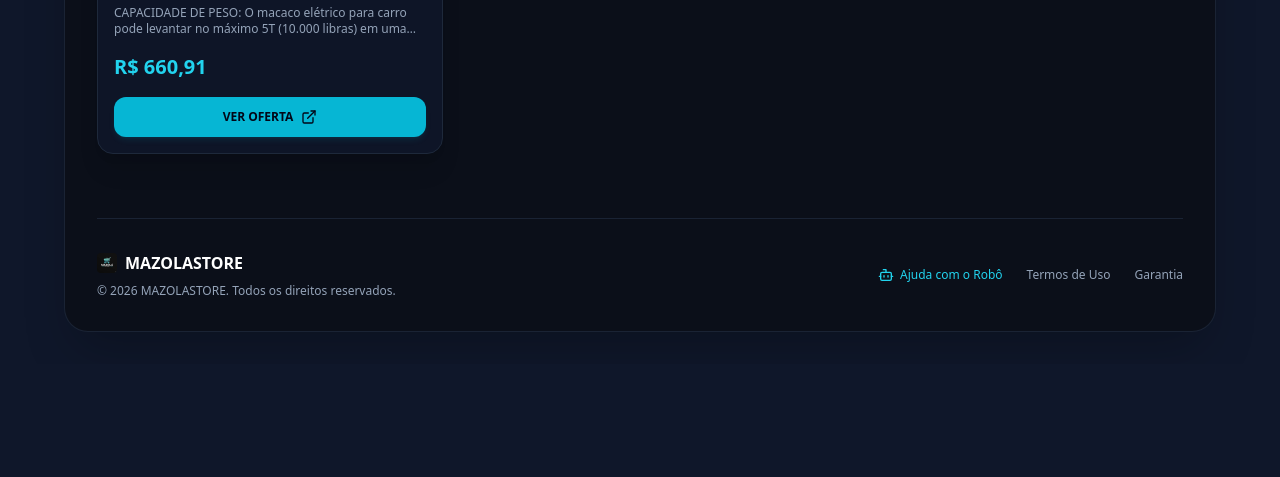
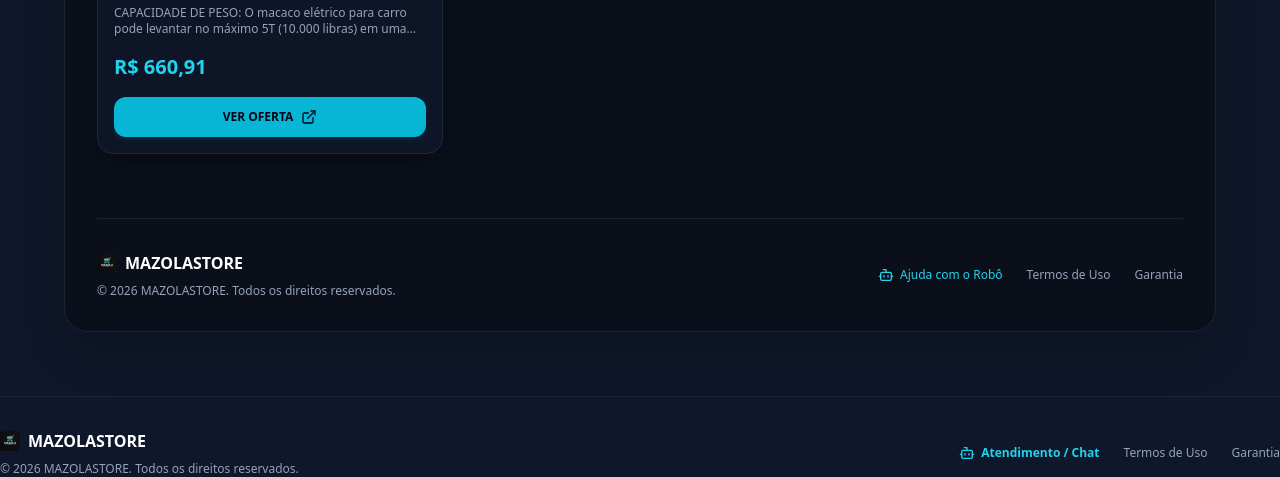
Before and after one commit to marciofran/mazolastore, a plain HTML site: page index.html in a window 1280 px wide. Shown: the part 2395-2872 px from the top of the page. Before the commit the page ends 2759 px from the top, so only its background shows below. Drawn offline with nearby package versions, Linux system fonts and the light colour scheme.

Commit message:
Refactor admin shortcut and update footer layout
Refactor admin shortcut key handling and update footer section.

```diff
--- a/index.html
+++ b/index.html
@@ -441,17 +441,36 @@
     // Inicialização
 document.addEventListener('DOMContentLoaded', () => {
   renderProducts(currentProducts);
+});
 
 // Atalho Admin (Ctrl + Shift + A)
 document.addEventListener('keydown', (e) => {
   if (e.ctrlKey && e.shiftKey && e.key.toLowerCase() === 'a') {
     const btn = document.getElementById('admin-btn');
     const container = document.getElementById('admin-container');
-          btn.classList.toggle('hidden');
-          container.classList.toggle('hidden');
+    if (btn) btn.classList.toggle('hidden');
+    if (container) container.classList.toggle('hidden');
   }
 });
-    });
 </script>
+
+<!-- FOOTER / ATENDIMENTO RESTAURADO -->
+<footer id="contato" class="mt-16 pt-8 border-t border-slate-800/80 flex flex-col md:flex-row items-center justify-between gap-6 text-slate-400 text-xs">
+  <div>
+    <div class="flex items-center gap-2 font-bold text-base text-white mb-2">
+      <img src="assets/logo.jpg" alt="Logo MAZOLASTORE" class="w-5 h-5 object-contain rounded" onerror="this.src='https://images.unsplash.com/photo-1618005182384-a83a8bd57fbe?w=100'"> MAZOLASTORE
+    </div>
+    <p>© 2026 MAZOLASTORE. Todos os direitos reservados.</p>
+  </div>
+
+  <div class="flex items-center gap-6">
+    <a href="#" onclick="openGPTMakerChat()" class="flex items-center gap-1.5 text-cyan-400 hover:underline transition font-semibold">
+      <i data-lucide="bot" class="w-4 h-4"></i> Atendimento / Chat
+    </a>
+    <a href="#" class="hover:text-cyan-400 transition">Termos de Uso</a>
+    <a href="#" class="hover:text-cyan-400 transition">Garantia</a>
+  </div>
+</footer>
+
 </body>
 </html>
```
Lines whose indentation alone changed are shown as unchanged.
